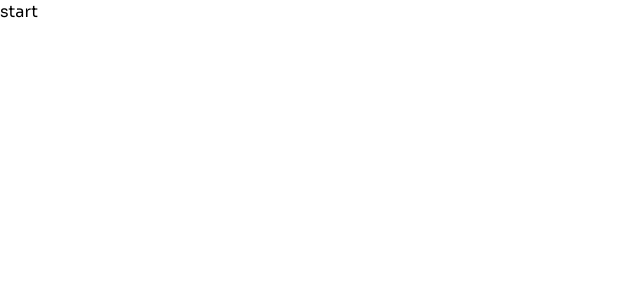
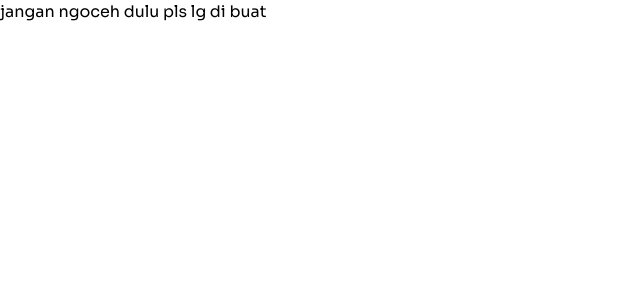
Before and after one commit to Xfhreall/parkeer-mobile, a Next.js app: page / in a window 1280 px wide. Shown: the top 300 px of the page, without its empty margins (0-640 px from the left). Built offline with nearby package versions, Linux system fonts and the light colour scheme.

Commit message:
init: global init

```diff
--- a/src/app/page.tsx
+++ b/src/app/page.tsx
@@ -1,7 +1,7 @@
 export default function Home() {
   return (
     <>
-      <h1 className="text-black">start</h1>
+      <h1 className="text-black">jangan ngoceh dulu pls lg di buat</h1>
     </>
   );
 }
```
